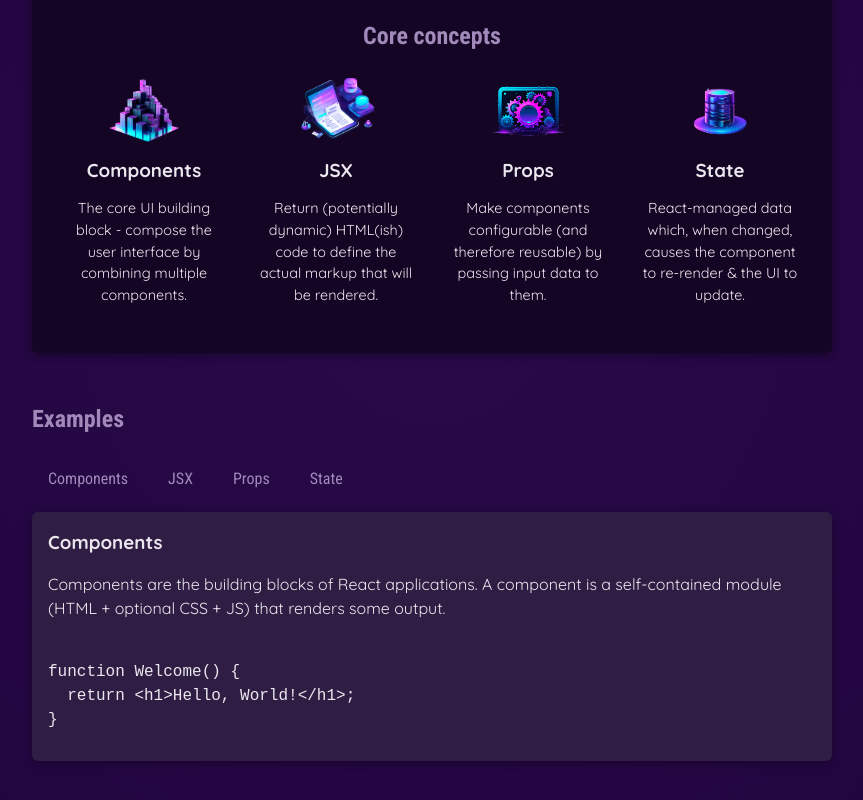
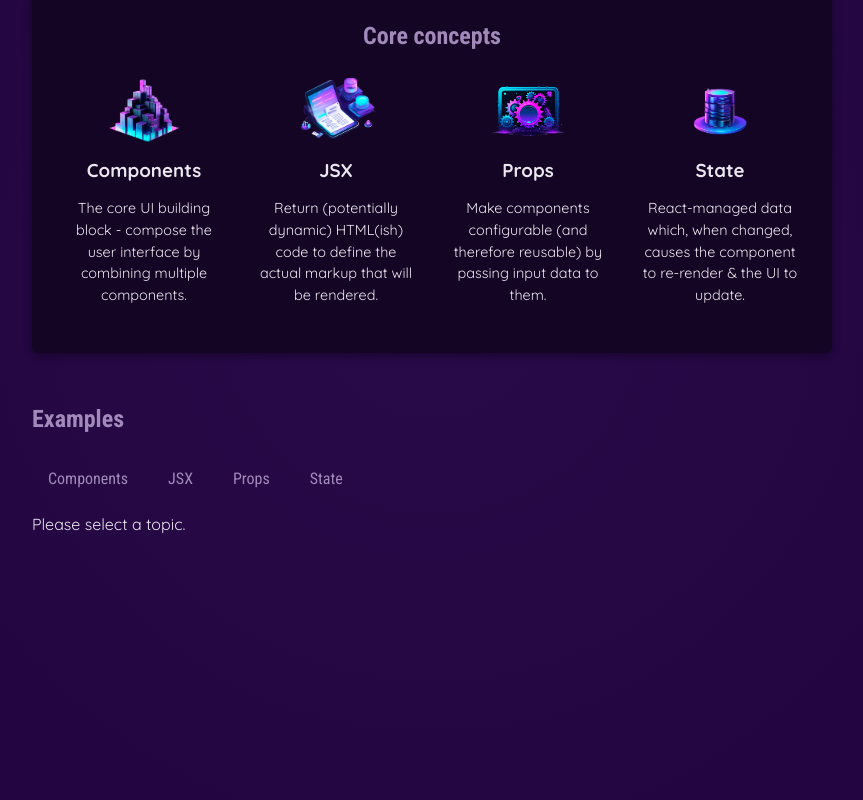
Before and after one commit to andras-veszteg/Learning-react, a React (Vite) app: page / in a window 1280 px wide. Shown: the part 346-1146 px from the top of the page, without its empty margins (208-1071 px from the left). Built offline with nearby package versions, Linux system fonts and the light colour scheme.

Commit message:
"Implement default state and conditional rendering for topic selection"

```diff
--- a/src/App.jsx
+++ b/src/App.jsx
@@ -8,7 +8,7 @@
 
 
 function App() {
-    const [selectedTopic, setSelectedTopic] = useState('components');
+    const [selectedTopic, setSelectedTopic] = useState();
     function handleSelect(selectedButton){
         setSelectedTopic(selectedButton);
         console.log(selectedTopic);
@@ -38,15 +38,17 @@
                   <TabButton onSelect={()=>handleSelect('props')}>Props</TabButton>
                   <TabButton onSelect={()=>handleSelect('state')}>State</TabButton>
               </menu>
-              <div id="tab-content">
-                  <h3>{EXAMPLES[selectedTopic].title}</h3>
-                  <p>{EXAMPLES[selectedTopic].description}</p>
-                  <pre>
+              {!selectedTopic && <p>Please select a topic.</p> }
+              {selectedTopic &&
+                  <div id="tab-content">
+                      <h3>{EXAMPLES[selectedTopic].title}</h3>
+                      <p>{EXAMPLES[selectedTopic].description}</p>
+                      <pre>
                       <code>
                           {EXAMPLES[selectedTopic].code}
                       </code>
                   </pre>
-              </div>
+                  </div> }
           </section>
       </main>
     </div>
```
